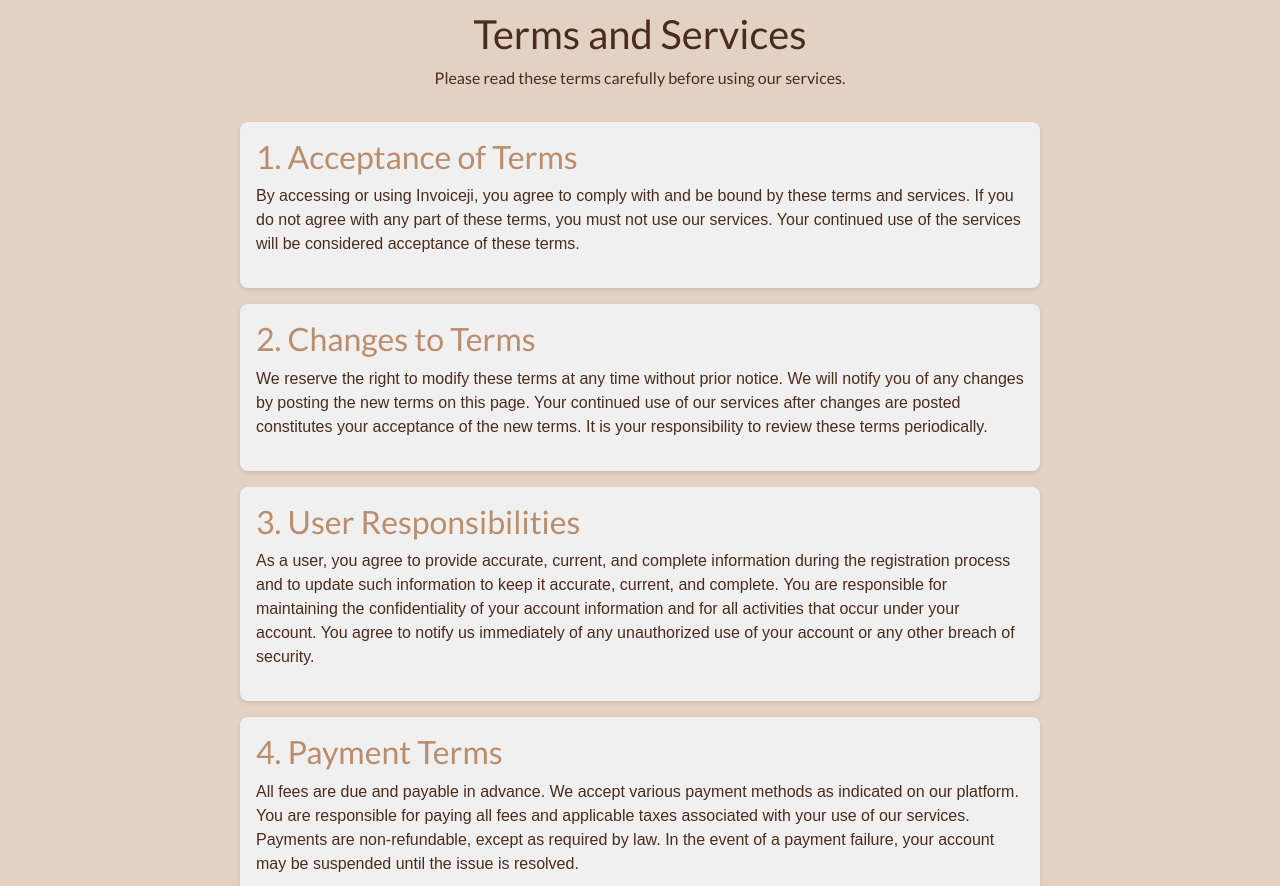
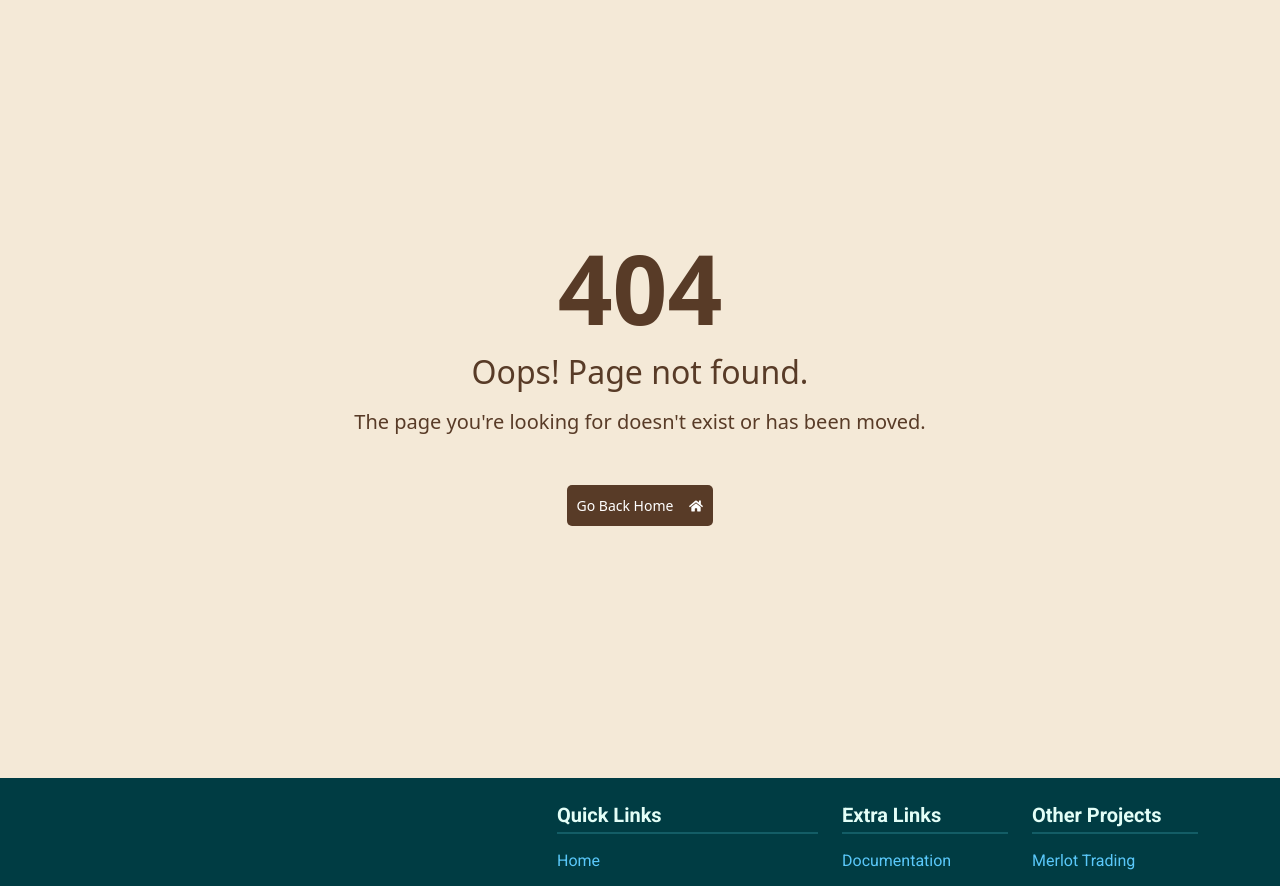
Before and after one commit to krishundre/invoiceji, a React (Create React App) app: page /termsandserviecspage in a window 1280 px wide. Shown: the part 100-986 px from the top of the page. Built offline with nearby package versions, Linux system fonts and the light colour scheme.

Commit message:
`Removed TermsAndServices component and its related CSS file`

```diff
--- a/src/App.js
+++ b/src/App.js
@@ -17,7 +17,7 @@ import CommercialInvoicePage from './Components/CommercialInvoicePage';
 import IncomeStatementPage from './Components/IncomeStatementPage';
 import OnlineBillGenerator from './Components/OnlineBillGenerator';
 import FAQPage from './Components/faqpage';
-import TermsAndServices from './Components/TermsAndServices';
+// import TermsAndServices from './Components/TermsAndServices'R
 
 import PricingPage from './Components/Pricing'
 import Error404 from './Components/404';
@@ -47,7 +47,7 @@ function App() {
           <Route path="/onlinebillpage" element={<OnlineBillGenerator />} />
 
           <Route path="/faqpage" element={<FAQPage />} />
-          <Route path="/termsandserviecspage" element={<TermsAndServices />} />
+          {/* <Route path="/termsandserviecspage" element={<TermsAndServices />} /> */}
 
           {/* Catch-all route for undefined pages */}
           <Route path="*" element={<Error404 />} />
--- a/src/Components/TermsAndServices.css
+++ /dev/null
@@ -1,39 +0,0 @@
-.terms-page {
-    padding: 2rem;
-    background-color: #E3D2C4;
-    /* Soft Cream */
-    color: #4A2C1D;
-    /* Rich Chocolate */
-    font-family: 'Lato', sans-serif;
-}
-
-.terms-header {
-    text-align: center;
-    margin-bottom: 2rem;
-}
-
-.terms-section {
-    margin: 0 auto;
-    max-width: 800px;
-    /* Set a max-width for readability */
-}
-
-.terms-item {
-    background-color: #F0F0F0;
-    /* Light Gray */
-    border-radius: 8px;
-    padding: 1rem;
-    margin: 1rem 0;
-    box-shadow: 0 2px 4px rgba(0, 0, 0, 0.1);
-}
-
-.terms-item h2 {
-    margin: 0;
-    color: #BA8D6C;
-    /* Warm Copper */
-}
-
-.terms-item p {
-    margin-top: 0.5rem;
-    font-family: 'Arial', sans-serif;
-}
--- a/src/Components/termsandservices.jsx
+++ /dev/null
@@ -1,141 +0,0 @@
-import React from 'react';
-import { motion } from 'framer-motion';
-import './TermsAndServices.css'; // Ensure to create this CSS file for styling
-
-const TermsAndServices = () => {
-    return (
-        <div className="terms-page">
-            <motion.header
-                className="terms-header"
-                initial={{ opacity: 0, y: -50 }}
-                animate={{ opacity: 1, y: 0 }}
-                transition={{ duration: 0.8 }}
-            >
-                <h1>Terms and Services</h1>
-                <p>Please read these terms carefully before using our services.</p>
-            </motion.header>
-
-            <section className="terms-section">
-                <motion.div
-                    className="terms-item"
-                    initial={{ opacity: 0, x: -100 }}
-                    animate={{ opacity: 1, x: 0 }}
-                    transition={{ duration: 0.3 }}
-                >
-                    <h2>1. Acceptance of Terms</h2>
-                    <p>
-                        By accessing or using Invoiceji, you agree to comply with and be bound by these terms and services.
-                        If you do not agree with any part of these terms, you must not use our services. Your continued use of
-                        the services will be considered acceptance of these terms.
-                    </p>
-                </motion.div>
-
-                <motion.div
-                    className="terms-item"
-                    initial={{ opacity: 0, x: -100 }}
-                    animate={{ opacity: 1, x: 0 }}
-                    transition={{ duration: 0.3, delay: 0.1 }}
-                >
-                    <h2>2. Changes to Terms</h2>
-                    <p>
-                        We reserve the right to modify these terms at any time without prior notice. We will notify you of any
-                        changes by posting the new terms on this page. Your continued use of our services after changes are posted
-                        constitutes your acceptance of the new terms. It is your responsibility to review these terms periodically.
-                    </p>
-                </motion.div>
-
-                <motion.div
-                    className="terms-item"
-                    initial={{ opacity: 0, x: -100 }}
-                    animate={{ opacity: 1, x: 0 }}
-                    transition={{ duration: 0.3, delay: 0.2 }}
-                >
-                    <h2>3. User Responsibilities</h2>
-                    <p>
-                        As a user, you agree to provide accurate, current, and complete information during the registration
-                        process and to update such information to keep it accurate, current, and complete. You are responsible
-                        for maintaining the confidentiality of your account information and for all activities that occur under
-                        your account. You agree to notify us immediately of any unauthorized use of your account or any other
-                        breach of security.
-                    </p>
-                </motion.div>
-
-                <motion.div
-                    className="terms-item"
-                    initial={{ opacity: 0, x: -100 }}
-                    animate={{ opacity: 1, x: 0 }}
-                    transition={{ duration: 0.3, delay: 0.3 }}
-                >
-                    <h2>4. Payment Terms</h2>
-                    <p>
-                        All fees are due and payable in advance. We accept various payment methods as indicated on our platform.
-                        You are responsible for paying all fees and applicable taxes associated with your use of our services.
-                        Payments are non-refundable, except as required by law. In the event of a payment failure, your account
-                        may be suspended until the issue is resolved.
-                    </p>
-                </motion.div>
-
-                <motion.div
-                    className="terms-item"
-                    initial={{ opacity: 0, x: -100 }}
-                    animate={{ opacity: 1, x: 0 }}
-                    transition={{ duration: 0.3, delay: 0.4 }}
-                >
-                    <h2>5. Limitation of Liability</h2>
-                    <p>
-                        Invoiceji shall not be liable for any indirect, incidental, special, consequential, or punitive damages
-                        arising from your use of our services or any content obtained from or through our services, including
-                        but not limited to loss of profits, data, or other intangibles, even if we have been advised of the
-                        possibility of such damages. Your sole and exclusive remedy for dissatisfaction with our services
-                        is to stop using them.
-                    </p>
-                </motion.div>
-
-                <motion.div
-                    className="terms-item"
-                    initial={{ opacity: 0, x: -100 }}
-                    animate={{ opacity: 1, x: 0 }}
-                    transition={{ duration: 0.3, delay: 0.5 }}
-                >
-                    <h2>6. Governing Law</h2>
-                    <p>
-                        These terms and services shall be governed by and construed in accordance with the laws of [Your Country/State],
-                        without regard to its conflict of law principles. Any disputes arising out of or relating to these terms
-                        shall be resolved in the courts of [Your Jurisdiction].
-                    </p>
-                </motion.div>
-
-                <motion.div
-                    className="terms-item"
-                    initial={{ opacity: 0, x: -100 }}
-                    animate={{ opacity: 1, x: 0 }}
-                    transition={{ duration: 0.3, delay: 0.6 }}
-                >
-                    <h2>7. Termination</h2>
-                    <p>
-                        We reserve the right to suspend or terminate your access to our services at any time, without prior
-                        notice, for conduct that we believe violates these terms or is harmful to other users, our business,
-                        or third parties, or for any other reason. Upon termination, your right to use the services will cease
-                        immediately.
-                    </p>
-                </motion.div>
-
-                <motion.div
-                    className="terms-item"
-                    initial={{ opacity: 0, x: -100 }}
-                    animate={{ opacity: 1, x: 0 }}
-                    transition={{ duration: 0.3, delay: 0.7 }}
-                >
-                    <h2>8. Contact Us</h2>
-                    <p>
-                        If you have any questions about these terms, please contact us at <a href="mailto:krisundre@gmail.com">krisundre@gmail.com</a>. We are here to assist you with any
-                        queries or concerns you may have regarding our services and these terms.
-                    </p>
-                </motion.div>
-
-            </section>
-        </div>
-    );
-};
-
-export default TermsAndServices;
```
